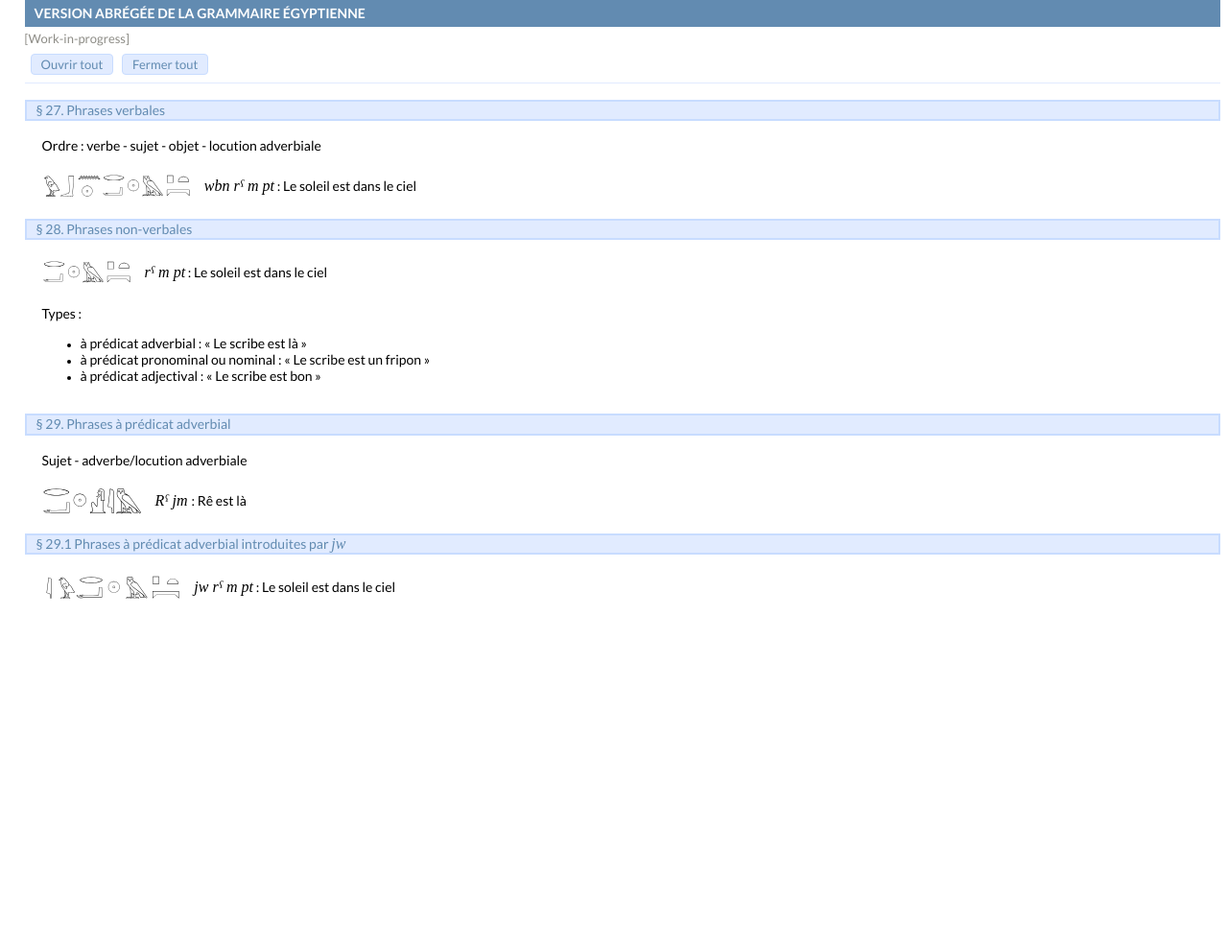
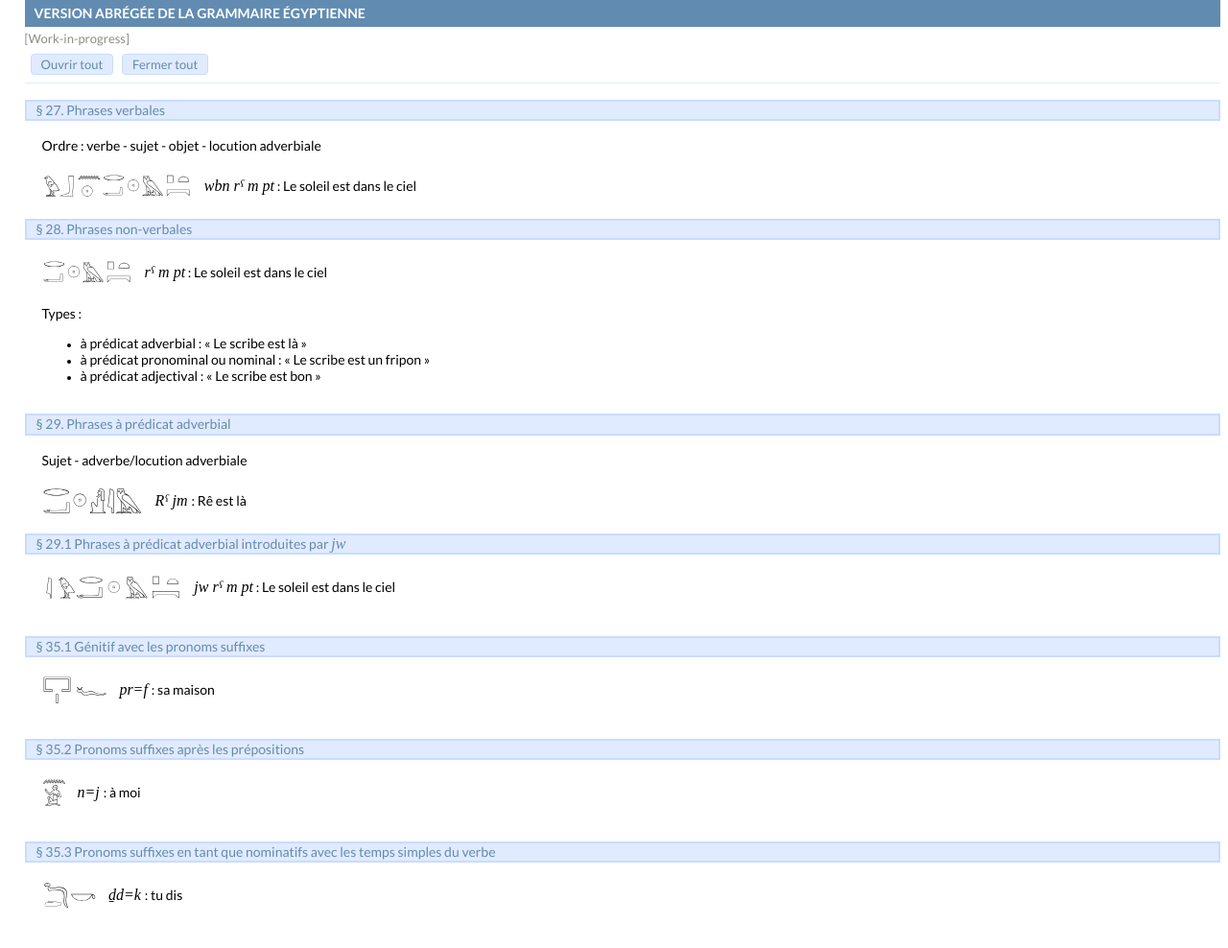
Before and after one commit to benjo/egyp-gram-ga, a plain HTML site: page index.html in a window 1280 px wide. Shown: the whole page at 96% size. Before the commit the page ends 800 px from the top, so only its background shows below. Drawn offline with Linux system fonts and the light colour scheme.

Commit message:
Add files via upload

```diff
--- a/index.html
+++ b/index.html
@@ -385,6 +385,49 @@
     <BR>
     <BR>
   </div>
+
+  <button class="collapsible">
+    <div class="ti-2">
+      <font color="628BB1">§ 35.1 Génitif avec les pronoms suffixes</font>
+    </div>
+  </button>
+  <div class="content"><BR>
+    <div style="display: flex; align-items: center; gap: 12px;">
+      <img src="svg-ga/35-1.svg" alt="Description" style="height: 30px; width: auto;">
+      <span><span class="tra">pr=f </span>: sa maison</span><BR><BR>
+    </div>
+    <BR>
+    <BR>
+  </div>
+
+<button class="collapsible">
+    <div class="ti-2">
+      <font color="628BB1">§ 35.2 Pronoms suffixes après les prépositions</font>
+    </div>
+  </button>
+  <div class="content"><BR>
+    <div style="display: flex; align-items: center; gap: 12px;">
+      <img src="svg-ga/35-2.svg" alt="Description" style="height: 30px; width: auto;">
+      <span><span class="tra">n=j </span>: à moi</span><BR><BR>
+    </div>
+    <BR>
+    <BR>
+  </div>
+
+  <button class="collapsible">
+    <div class="ti-2">
+      <font color="628BB1">§ 35.3 Pronoms suffixes en tant que nominatifs avec les temps simples du verbe</font>
+    </div>
+  </button>
+  <div class="content"><BR>
+    <div style="display: flex; align-items: center; gap: 12px;">
+      <img src="svg-ga/35-3.svg" alt="Description" style="height: 30px; width: auto;">
+      <span><span class="tra">ḏd=k </span>: tu dis</span><BR><BR>
+    </div>
+    <BR>
+    <BR>
+  </div>
+
   <script>
 
     const OUVRIR_AU_DEMARRAGE = true;
```
